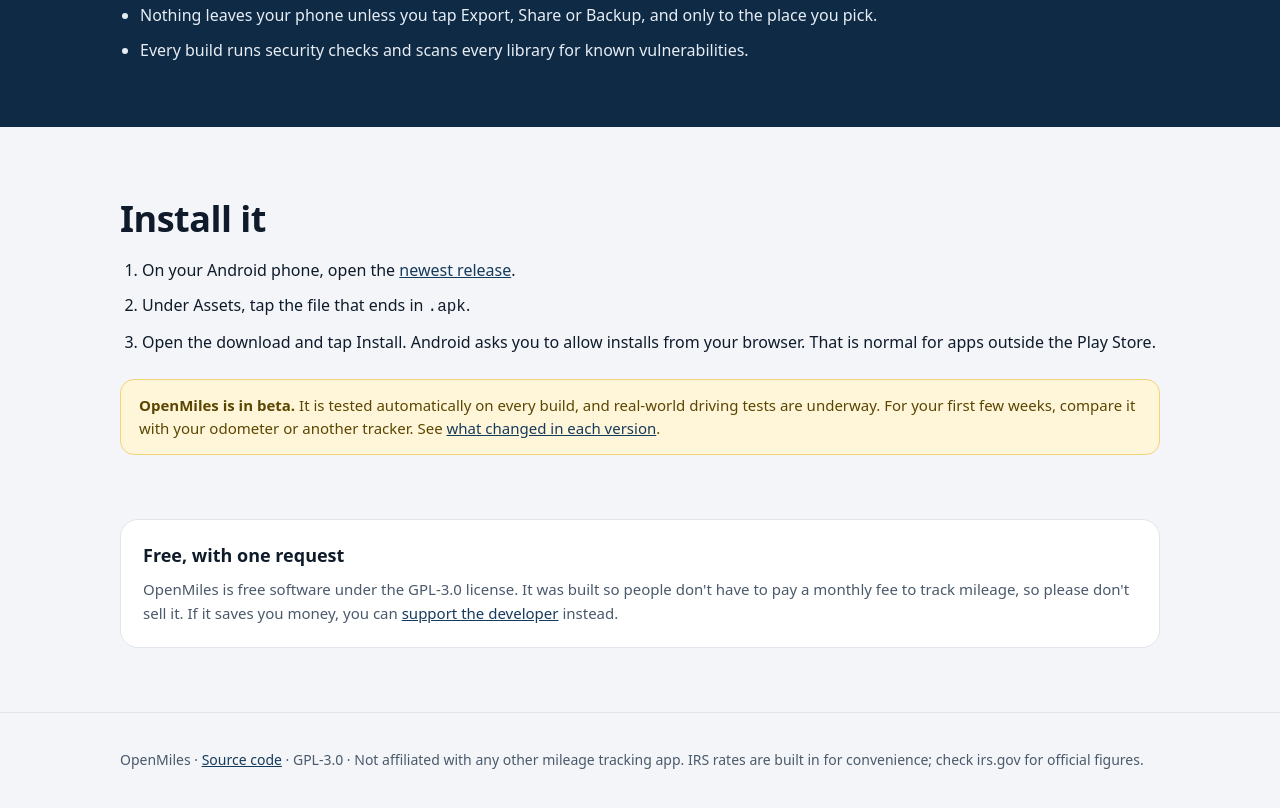
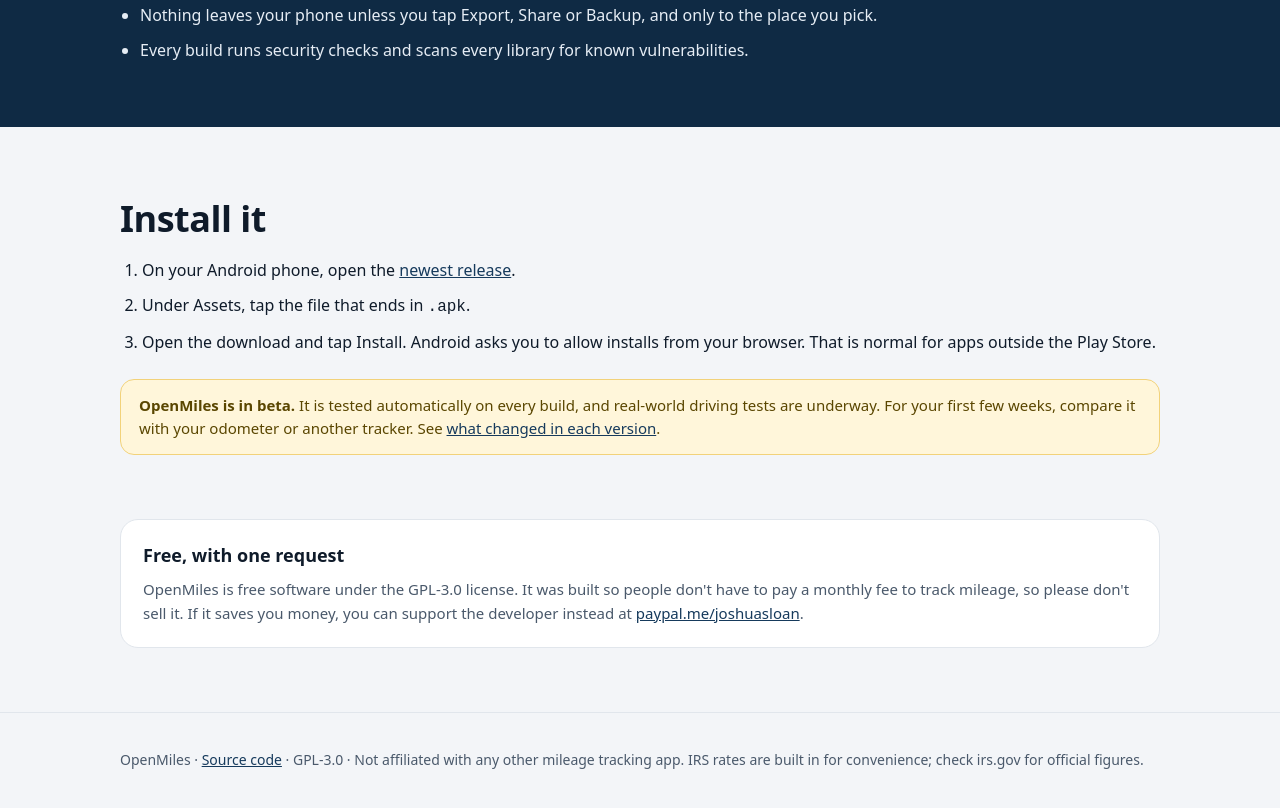
Before and after one commit to sloantech/OpenMiles, a plain HTML site: page docs/index.html in a window 1280 px wide. Shown: the part 2392-3200 px from the top of the page. Drawn offline with Linux system fonts and the light colour scheme.

Commit message:
Show the short paypal.me address while linking to the direct PayPal page
Co-Authored-By: Claude Opus 5.5 <noreply@anthropic.com>
Claude-Session: https://claude.ai/code/session_014wPCD573MXtTz4TxHDWSfq

```diff
--- a/docs/index.html
+++ b/docs/index.html
@@ -172,7 +172,7 @@
   <div class="wrap">
     <div class="card">
       <h3>Free, with one request</h3>
-      <p>OpenMiles is free software under the GPL-3.0 license. It was built so people don't have to pay a monthly fee to track mileage, so please don't sell it. If it saves you money, you can <a href="https://www.paypal.com/paypalme/joshuasloan">support the developer</a> instead.</p>
+      <p>OpenMiles is free software under the GPL-3.0 license. It was built so people don't have to pay a monthly fee to track mileage, so please don't sell it. If it saves you money, you can support the developer instead at <a href="https://www.paypal.com/paypalme/joshuasloan">paypal.me/joshuasloan</a>.</p>
     </div>
   </div>
 </section>
```
Also changed, not shown: 1 other file.
